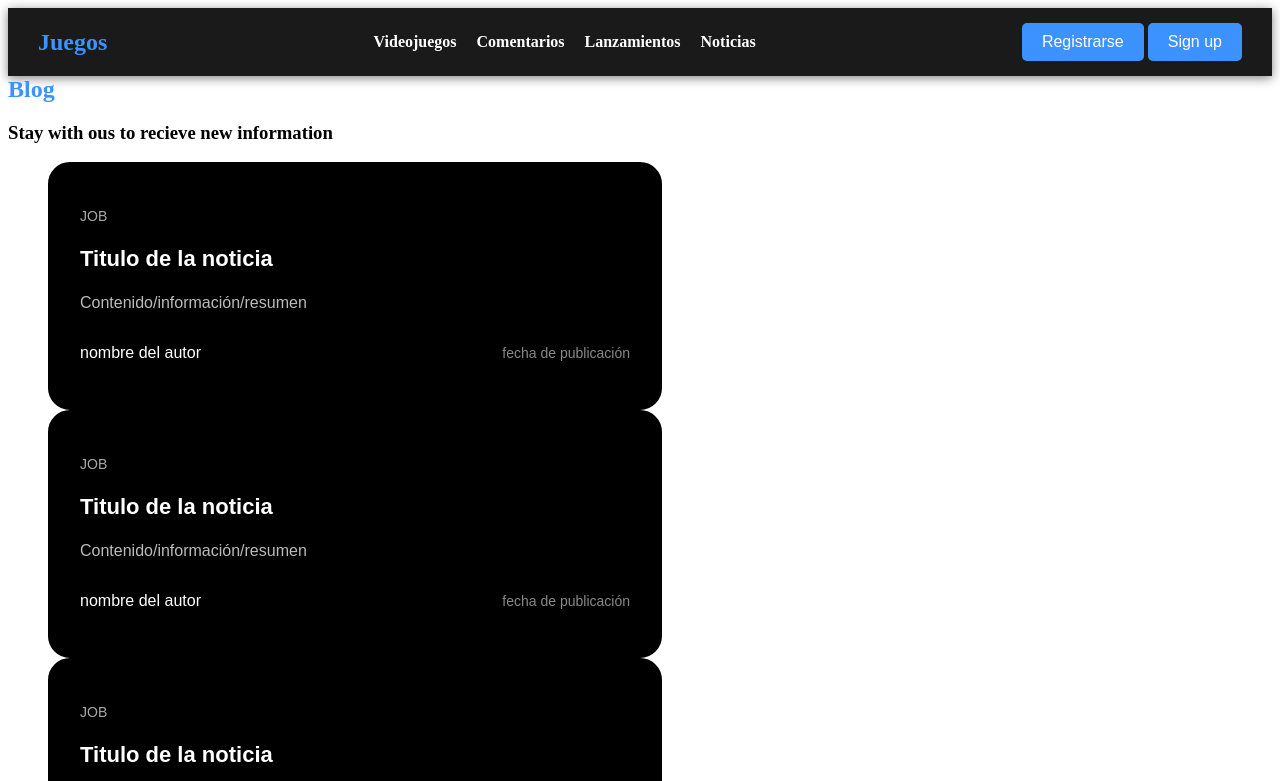
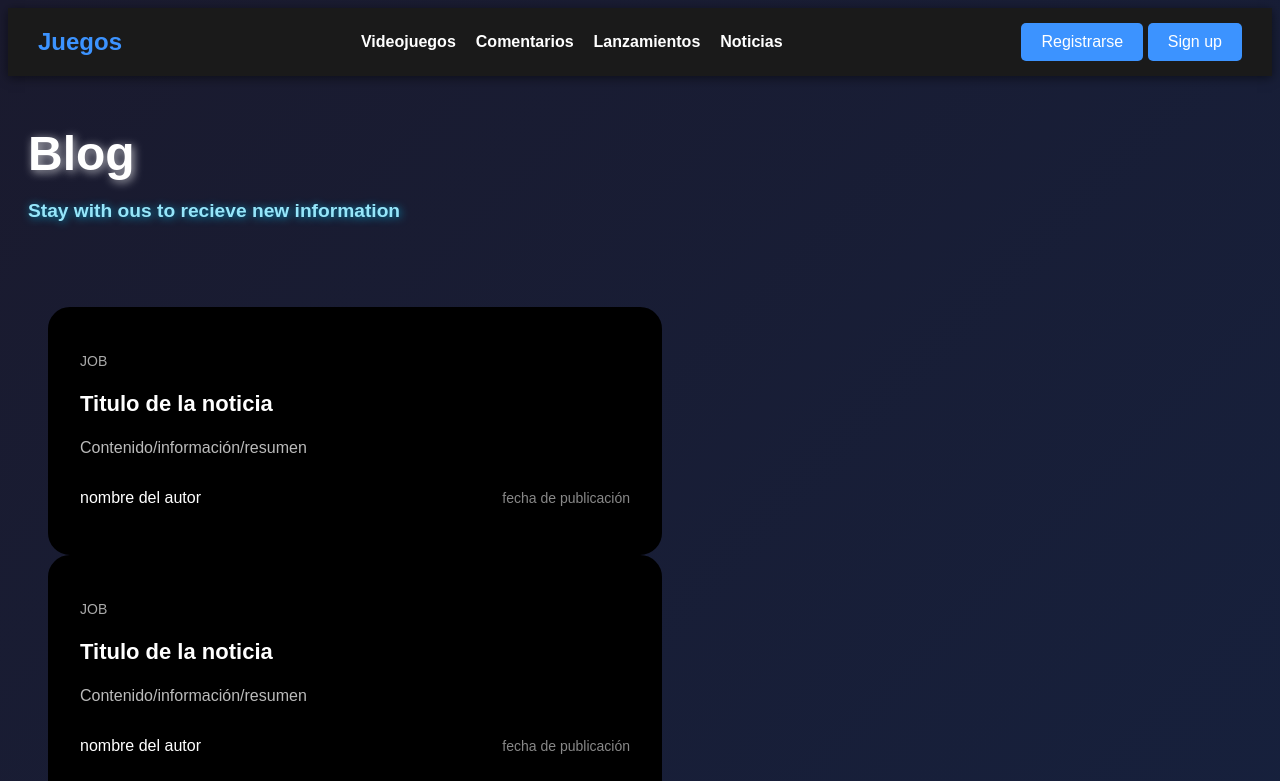
Before and after one commit to jjcrse/laboratorio2, a website with bundled scripts: page index.html in a window 1280 px wide. Shown: the top 781 px of the page. Built offline with nearby package versions, Linux system fonts and the light colour scheme.

Commit message:
Puse los componentes-container en divs para estilizarlos

```diff
--- /dev/null
+++ b/index.css
@@ -0,0 +1,32 @@
+body {
+    background: linear-gradient(135deg, #1a1a2e, #16213e);
+    color: #e0e0e0;
+    font-family: Arial, sans-serif;
+
+}
+
+#titulos {
+    padding: 50px 20px;
+}
+
+#titulos h1 {
+    font-size: 3rem;
+    color: white;
+    text-shadow: 2px 2px 10px rgba(255, 255, 255, 0.7);
+}
+
+#titulos h3 {
+    font-size: 1.2rem;
+    color: #96e6fa;
+    text-shadow: 1px 1px 8px rgba(0, 204, 255, 0.7);
+}
+
+/* Efecto sutil de niebla */
+.overlay {
+    position: fixed;
+    width: 100%;
+    height: 100%;
+    background: radial-gradient(circle, rgba(255, 255, 255, 0.05) 0%, rgba(0, 0, 0, 0.5) 100%);
+    pointer-events: none;
+    z-index: 999;
+}
--- a/index.html
+++ b/index.html
@@ -4,17 +4,23 @@
     <meta charset="UTF-8">
     <meta name="viewport" content="width=device-width, initial-scale=1.0">
     <title>Document</title>
+    <link rel="stylesheet" href="index.css">
 </head>
 <body>
-
-    <componente-header></componente-header>
+    <div id="headertyle">
+        <componente-header></componente-header>
+    </div>
 
     <div id="titulos">
         <h1>Blog</h1>
         <h3>Stay with ous to recieve new information</h3>
     </div>
 
-    <noticia-container></noticia-container>
+    <div id="newstyle">
+        <noticia-container></noticia-container>
+    </div>
+
+
 
 
 
```
